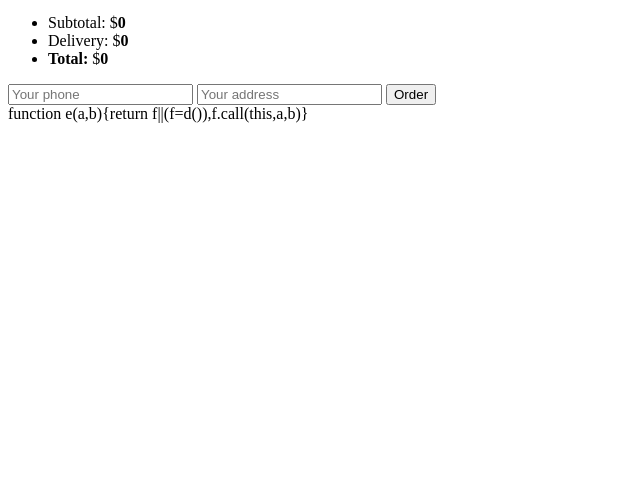
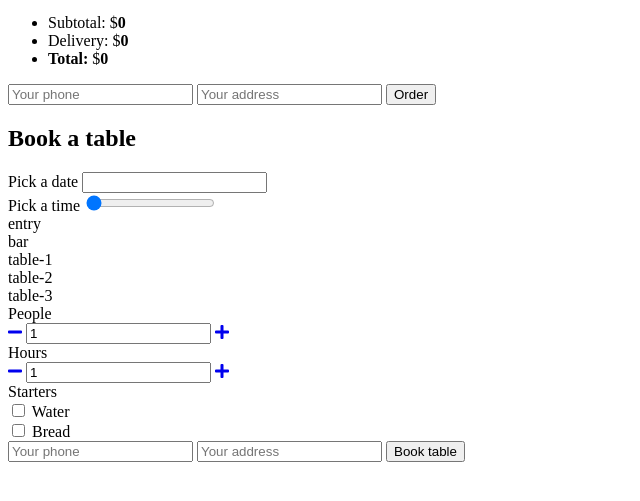
Before and after one commit to Tetiana-Breslavska/project-pizzeria, a website with bundled scripts: page src/index.html in a window 1280 px wide. Shown: the part 165-666 px from the top of the page, without its empty margins (0-640 px from the left). Built offline with nearby package versions, Linux system fonts and the light colour scheme; files whose address does not match are found by name.

Commit message:
Fixed bugs, Add Booking.initWidgets

```diff
--- a/src/js/app.js
+++ b/src/js/app.js
@@ -6,13 +6,6 @@ import Booking from './components/Booking.js';
 
 
 const app = {
-  initBooking: function(){
-    const thisApp = this;
-    const bookingWidget = document.querySelector(select.containerOf.booking);
-    thisApp.booking = new Booking(bookingWidget);
-
-  },
-
   initPages: function (){
     const thisApp = this;
     thisApp.pages = document.querySelector(select.containerOf.pages).children;
@@ -98,6 +91,13 @@ const app = {
     });
   },
 
+  initBooking: function(){
+    const thisApp = this;
+    const bookingDom = document.querySelector(select.containerOf.booking);
+    thisApp.booking = new Booking(bookingDom);
+
+  },
+
   init: function() {
     const thisApp = this;
     console.log('*** App starting ***');
--- a/src/js/components/Booking.js
+++ b/src/js/components/Booking.js
@@ -1,5 +1,6 @@
-import {templates} from '../settings.js';
+import {templates, select} from '../settings.js';
 // import utils from '../utils.js';
+import AmountWidget from './AmountWidget.js';
 
 
 
@@ -7,11 +8,11 @@ class Booking{
   constructor(element){
     const thisBooking = this;
     thisBooking.render(element);
-    // thisBooking.initWidgets();
+    thisBooking.initWidgets();
   }
   render(element){
     const thisBooking = this;
-    const generatedHTML = templates.bookingWidget;
+    const generatedHTML = templates.bookingWidget();
     console.log(generatedHTML);
     thisBooking.dom={};
     thisBooking.dom.wrapper = element;
@@ -21,9 +22,18 @@ class Booking{
     // const generatedDOM = utils.createDOMFromHTML(generatedHTML);
     // /* add element to menu*/
     // thisBooking.dom.productList.appendChild(generatedDOM);
-
+    thisBooking.dom.peopleAmount = document.querySelector(select.booking.peopleAmount);
+    thisBooking.dom.hoursAmount = document.querySelector(select.booking.hoursAmount);
   }
 
+  initWidgets(){
+    const thisBooking = this;
+    thisBooking.peopleAmountWidget = new AmountWidget(thisBooking.dom.peopleAmount);
+    thisBooking.dom.peopleAmount.addEventListener('updated', function () {});
+    thisBooking.hoursAmountWidget = new AmountWidget(thisBooking.dom.hoursAmount);
+    thisBooking.dom.hoursAmount.addEventListener('updated', function () {});
+  }
 }
 
+
 export default Booking;
--- a/src/sass/partials/_header.scss
+++ b/src/sass/partials/_header.scss
@@ -2,6 +2,11 @@
   padding: ($base-size * 5) 0 ($base-size * 8) 0;
   background: $color-dark;
   color: $color-light;
+  position:fixed;
+  top: 0;
+  left: 0;
+  width: 100%;
+  z-index: 100;
 
   &__wrapper {
     position: relative;
--- a/src/sass/partials/_product.scss
+++ b/src/sass/partials/_product.scss
@@ -1,5 +1,6 @@
 .product-list {
-  padding: ($base-size * 3) 0;
+  // padding: ($base-size * 3) 0;
+  padding: 255px 0 100px
 }
 
 .product {
```
Also changed, not shown: .stylelintrc.json, dist/css/style.css, 1 other file.
